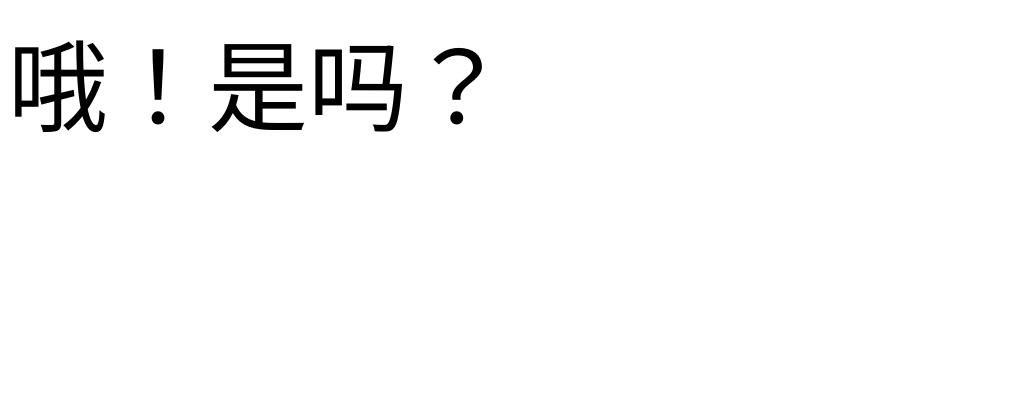
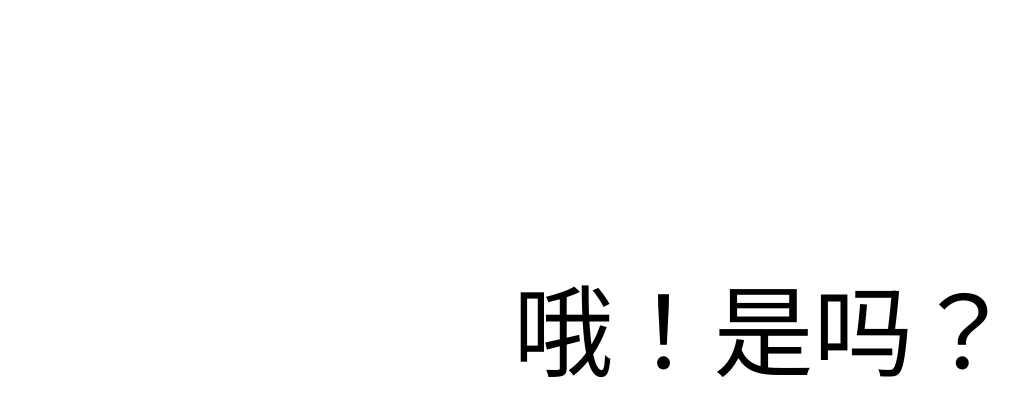
Before and after one commit to Demisxl/Demisxl.github.io, a plain HTML site: page src/shima.html in a window 1280 px wide. Shown: the whole page, without its empty margins (0-1036 px from the left). Drawn offline with Linux system fonts and the light colour scheme.

Commit message:
Update shima.html

```diff
--- a/src/shima.html
+++ b/src/shima.html
@@ -9,7 +9,7 @@
 </style>
 </head>
 <body>
-<div id="show" style="font-size: 100px"></div>
+<div id="show" style="font-size: 100px;margin-top: 20%;margin-left: 40%"></div>
 <script type="text/javascript">
 var str="哦！是吗？";
 var len=str.length;
```
